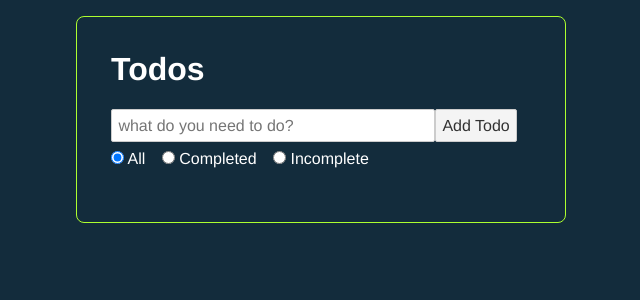
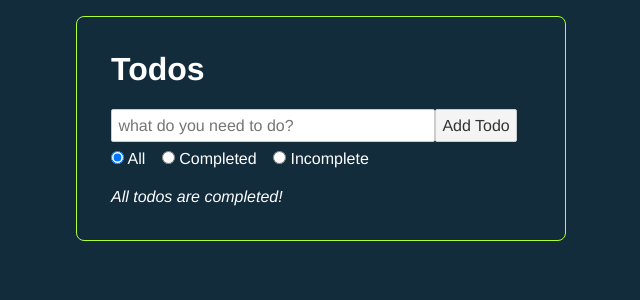
Before and after one commit to NickDubelman/svelte-todos, a Svelte app: page / in a window 1280 px wide. Shown: the top 300 px of the page, without its empty margins (319-959 px from the left). Built offline with nearby package versions, Linux system fonts and the light colour scheme.

Commit message:
give the user positive reinforcement when all of their todos are complete.

```diff
--- a/src/components/TodoList.svelte
+++ b/src/components/TodoList.svelte
@@ -38,12 +38,14 @@
   {/each}
 </ul>
 
-{#if numIncomplete > 0}
-  <div class="num-incomplete">
+<div class="num-incomplete">
+  {#if numIncomplete > 0}
     {numIncomplete}
     {numIncomplete === 1 ? 'todo' : 'todos'} to complete
-  </div>
-{/if}
+  {:else}
+    All todos are completed!
+  {/if}
+</div>
 
 {#if completedTodos.length > 0}
   <button on:click={clearCompleted}>Clear completed</button>
```
